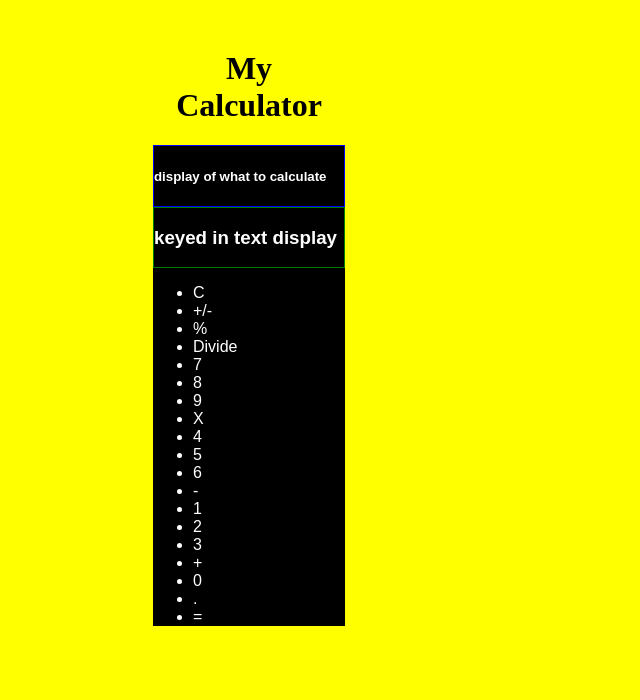
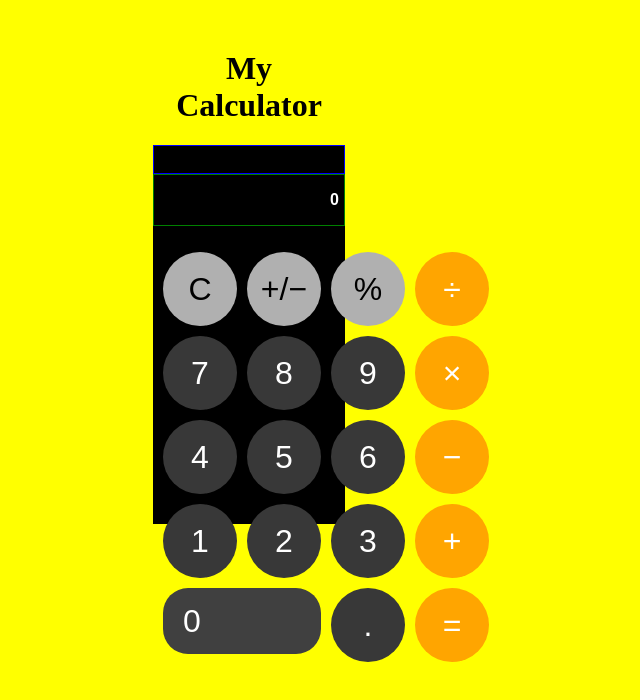
Before and after one commit to RamyaG85/calculator, a plain HTML site: page index.html in a window 1280 px wide. Shown: the whole page, without its empty margins (303-943 px from the left). Drawn offline with Linux system fonts and the light colour scheme.

Commit message:
Added classes and onclick for number buttons

```diff
--- a/index.html
+++ b/index.html
@@ -10,32 +10,39 @@
   <h1>My Calculator</h1>
   <main class="main">
     <section class="main__display">
-        <h5>display of what to calculate</h5>
+        <h5 class="main__display__totalOperation"></h5>
     </section>
     <section class="main__inputArea">
-        <h3> keyed in text display</h3>
+        <h3 class="main__inputArea__keyedInText">0</h3>
     </section>
-    <section class="main__buttons">
-      <ul>
-        <li>C</li>
-        <li>+/-</li>
-        <li>%</li>
-        <li>Divide</li>
-        <li>7</li>
-        <li>8</li>
-        <li>9</li>
-        <li>X</li>
-        <li>4</li>
-        <li>5</li>
-        <li>6</li>
-        <li>-</li>
-        <li>1</li>
-        <li>2</li>
-        <li>3</li>
-        <li>+</li>
-        <li class="zero">0</li>
-        <li>.</li>
-        <li>=</li>
+    <!--  button grid -->
+    <section class="main__bg">
+        <ul class="main__bg__buttons">
+          <li class="main__bg__buttons__clear main__bg__buttons__symbol">C</li>
+          <li class="main__bg__buttons__sign main__bg__buttons__symbol">&#x2b/&#x2212</li>
+          <!-- Percent sign -->
+          <li class="main__bg__buttons__percent main__bg__buttons__symbol">&#x25</li>
+          <!-- Division sign -->
+          <li class="main__bg__buttons__operation">&#xf7</li>
+          <li class="main__bg__buttons__number" onclick="handleNumber(7)">7</li>
+          <li class="main__bg__buttons__number" onclick="handleNumber(8)">8</li>
+          <li class="main__bg__buttons__number" onclick="handleNumber(9)">9</li>
+          <!-- multiplication sign -->
+          <li class="main__bg__buttons__operation">&#xd7</li>
+          <li class="main__bg__buttons__number" onclick="handleNumber(4)">4</li>
+          <li class="main__bg__buttons__number" onclick="handleNumber(5)">5</li>
+          <li class="main__bg__buttons__number" onclick="handleNumber(6)">6</li>
+          <!-- Subtraction sign -->
+          <li class="main__bg__buttons__operation">&#x2212</li>
+          <li class="main__bg__buttons__number" onclick="handleNumber(1)">1</li>
+          <li class="main__bg__buttons__number" onclick="handleNumber(2)">2</li>
+          <li class="main__bg__buttons__number" onclick="handleNumber(3)">3</li>
+          <!-- Addition sign -->
+          <li class="main__bg__buttons__operation" onclick="handleOperation('&#x2b')">&#x2b</li>
+          <li class="zero main__bg__buttons__number" onclick="handleNumber(0)">0</li>
+          <li class="main__bg__buttons__number" onclick="handleNumber('.')">.</li>
+          <!-- Equal sign -->
+          <li class="main__bg__buttons__operation" onclick="calculate()">&#x3d</li>
       </ul>
     </section>
   </main>
```
